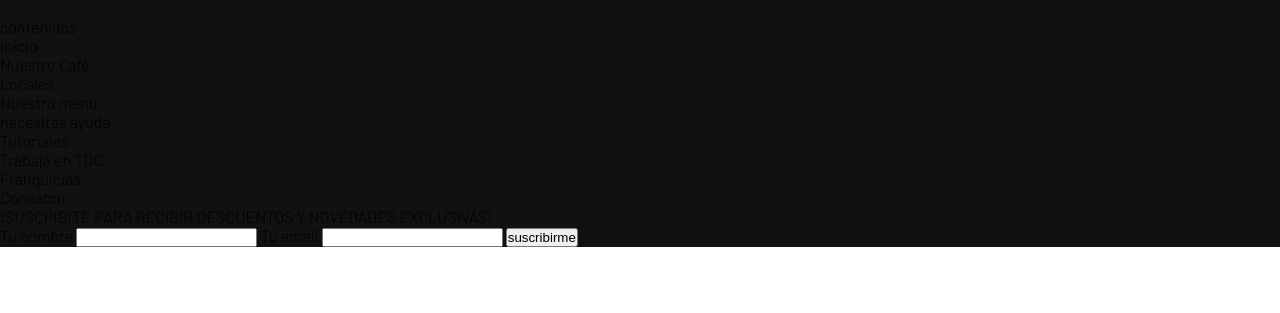
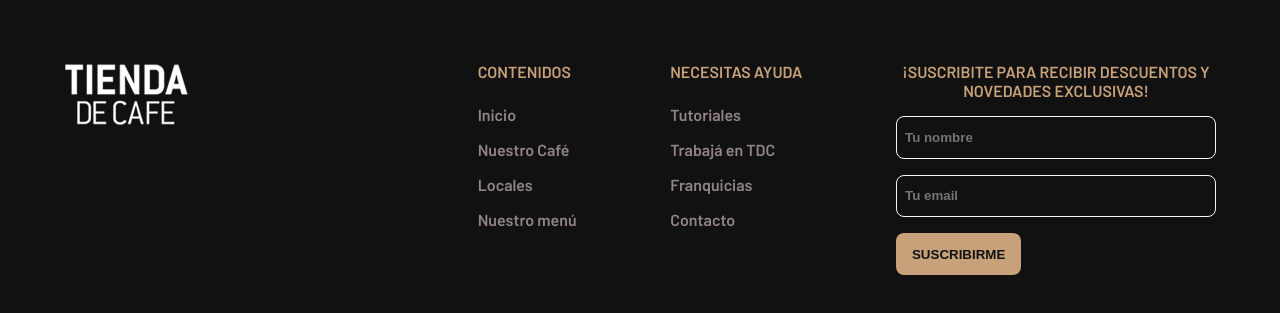
Before and after one commit to Baut1/tienda-de-cafe-clone, a plain HTML site: page index.html in a window 1280 px wide. Shown: the part 3313-3626 px from the top of the page. Before the commit the page ends 3560 px from the top, so only its background shows below. Drawn offline with Linux system fonts and the light colour scheme.

Commit message:
[FEAT] Adding final structure and implementing styles to the footer

```diff
--- a/css/footer.css
+++ b/css/footer.css
@@ -1,9 +1,19 @@
-.div__footer {
+footer {
+    padding: 4rem;
+    display: flex;
+    flex-direction: row;
+    width: 100%;
+    justify-content: space-between;
+    align-self: center;
     background-color: var(--black-color-bg);
 }
 
+.div__footer {
+    color: var(--white-color);
+}
+
 .div__footer-logo {
-
+    width: 20rem;
 }
 
 .img__footer {
@@ -11,13 +21,64 @@
 }
 
 .div__footer {
+    display: flex;
+    flex-direction: column;
+    gap: 1rem;
+}
 
+.div__footer input {
+    color: var(--white-color);
+    background-color: var(--black-color-bg);
+    border: 1px solid var(--white-color);
+    padding: 0.8rem 0.5rem;
+    border-radius: 0.5rem;
+    font-weight: bold;
+    outline: none;
+    width: 100%;
+}
+
+.div__footer:nth-child(4) {
+    max-width: 20rem;
+    align-items: flex-start;
+}
+
+.div__footer:nth-child(4) .p__footer-title {
+    text-align: center;
+    margin: 0;
 }
 
 .p__footer-title {
-
+    color: var(--gold-color);
+    text-transform: uppercase;
+    font-size: 1rem;
+    font-weight: bold;
+    margin: 0 0 0.5rem 0;
 }
 
 .p__footer-list {
+    color: var(--white-color-2);
+    transition: .3s color ease;
+    cursor: pointer;
+    font-weight: bold;
+}
 
+.p__footer-list:hover {
+    color: var(--white-color);
 }
+
+.div__footer button {
+    background-color: var(--gold-color);
+    color: var(--black-color-bg);
+    padding: 0.85rem 1rem;
+    text-transform: uppercase;
+    border: none;
+    outline: none;
+    border-radius: 0.5rem;
+    font-weight: bold;
+    transition: .3s all ease;
+    cursor: pointer;
+}
+
+.div__footer button:hover {
+    opacity: 65%;
+}
--- a/index.html
+++ b/index.html
@@ -163,10 +163,8 @@
         </section>
     </main>
     <footer>
-        <div class="div__footer">
-            <div class="div__footer-logo">
-                <img src="" alt="" class="img__footer">
-            </div>
+        <div class="div__footer-logo">
+            <img src="./assets/img/header/image.png" alt="tienda de cafe logo" class="img__footer">
         </div>
         <div class="div__footer">
             <p class="p__footer-title">contenidos</p>
@@ -180,14 +178,12 @@
             <p class="p__footer-list">Tutoriales</p>
             <p class="p__footer-list">Trabajá en TDC</p>
             <p class="p__footer-list">Franquicias</p>
-            <p class="p__footer-list">Concatco</p>
+            <p class="p__footer-list">Contacto</p>
         </div>
         <div class="div__footer">
             <p class="p__footer-title">¡SUSCRIBITE PARA RECIBIR DESCUENTOS Y NOVEDADES EXCLUSIVAS!</p>
-            <label for="name">Tu nombre</label>
-            <input type="text" id="name" name="name" />
-            <label for="email">Tu email</label>
-            <input type="text" id="email" name="email" />
+            <input type="text" id="name" name="name" placeholder="Tu nombre"/>
+            <input type="text" id="email" name="email" placeholder="Tu email"/>
             <button type="submit">suscribirme</button>
             <div class="div__footer-icons">
                 <p class="p__footer-icons"></p>
```
